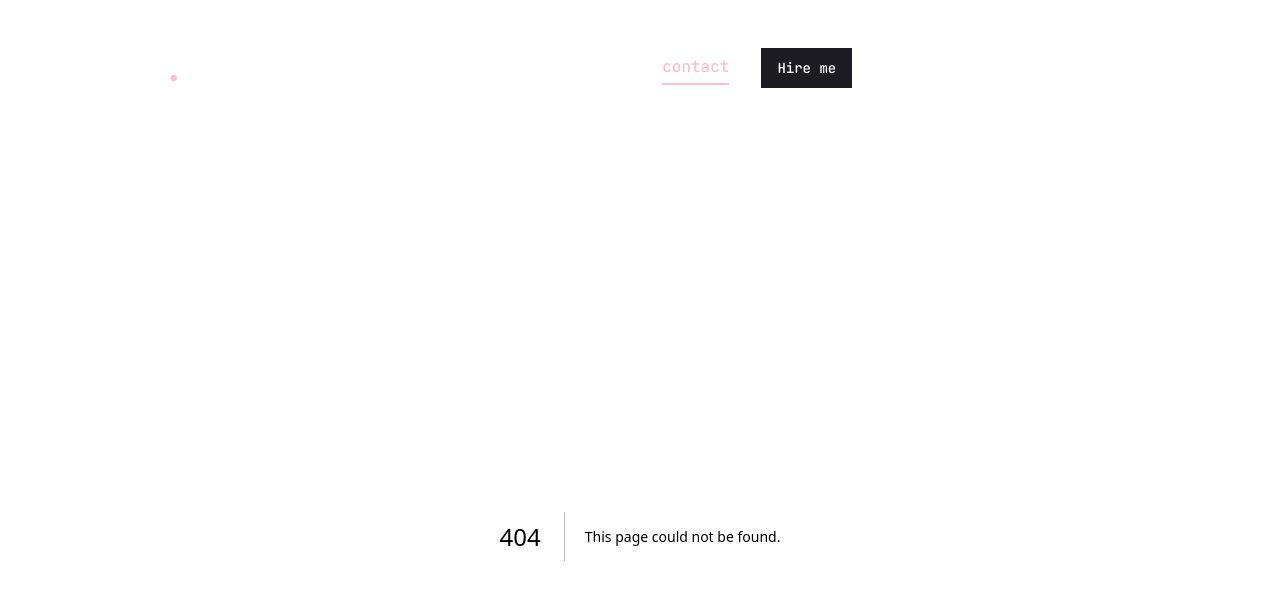
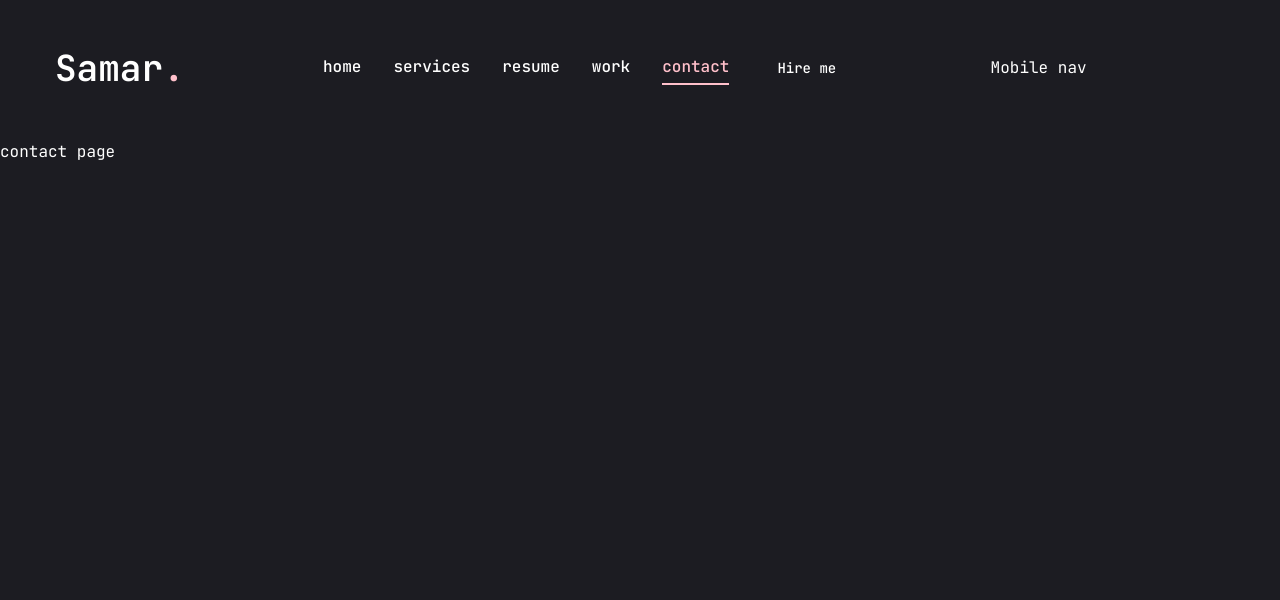
Before and after one commit to belhajjamorsamar/My_Portfolio_Website, a Next.js app in the folder my-app/: page /contact in a window 1280 px wide. Before the commit this address had no page. Shown: the top 600 px of the page. Built offline with nearby package versions, Linux system fonts and the light colour scheme.

Commit message:
header part annimation

```diff
--- /dev/null
+++ b/my-app/app/contact/page.jsx
@@ -0,0 +1,10 @@
+
+const page = () => {
+  return (
+    <div>
+      contact page
+    </div>
+  )
+}
+
+export default page
--- a/my-app/app/layout.jsx
+++ b/my-app/app/layout.jsx
@@ -4,7 +4,7 @@
 
 // components
 import Header from "@/components/Header";
-
+import PageTransition from "@/components/PageTransition";
 const jetBrains_Mono = JetBrains_Mono({
   subsets: ["latin"],
   weight:["100","200","300","400","500","600","700","800"],
@@ -21,7 +21,9 @@
     <html lang="en">
       <body className={jetBrains_Mono.variable}>
       <Header/>
-      {children}</body>
+      <PageTransition> {children}</PageTransition>
+
+      </body>
     </html>
   );
 }
--- /dev/null
+++ b/my-app/app/resume/page.jsx
@@ -0,0 +1,11 @@
+import React from 'react'
+
+const Resume = () => {
+  return (
+    <div>
+      Resume
+    </div>
+  )
+}
+
+export default Resume
--- /dev/null
+++ b/my-app/app/services/page.jsx
@@ -0,0 +1,9 @@
+const Services = () => {
+  return (
+    <div>
+    Services page
+    </div>
+  )
+}
+
+export default Services
--- /dev/null
+++ b/my-app/app/work/page.jsx
@@ -0,0 +1,11 @@
+import React from 'react'
+
+const Work = () => {
+  return (
+    <div>
+      Work
+    </div>
+  )
+}
+
+export default Work
--- a/my-app/components/Nav.jsx
+++ b/my-app/components/Nav.jsx
@@ -28,7 +28,6 @@
 
 const Nav = () => {
     const pathname= usePathname();
-    console.log(pathname);
   return (
     <nav className="flex gap-8">
     {links.map((link,index) =>{
--- /dev/null
+++ b/my-app/components/PageTransition.jsx
@@ -0,0 +1,26 @@
+"use client";
+
+import { AnimatePresence, motion } from "framer-motion";
+import { usePathname } from "next/navigation";
+
+const PageTransition = ({children}) => {
+
+  const pathname =usePathname();
+
+  return <AnimatePresence>
+    <div key={pathname}>
+    <motion.div
+    initial={{opacity:1}}
+    animate={{opacity:0,
+    transition:{delay:1, duration:0.4,ease:"easeInOut"},
+    }}
+
+   className="h-screen w-screen fixed  bg-primary top-0  pointer-events-none"
+    />
+      {children}
+    </div>
+  </AnimatePresence>;
+
+};
+
+export default PageTransition
--- a/my-app/package.json
+++ b/my-app/package.json
@@ -17,6 +17,7 @@
     "@radix-ui/react-tooltip": "^1.1.2",
     "class-variance-authority": "^0.7.0",
     "clsx": "^2.1.1",
+    "framer-motion": "^11.5.4",
     "lucide-react": "^0.428.0",
     "next": "14.2.5",
     "react": "^18",
```
Also changed, not shown: 1 other file (tests, documents, lock files or other folders).
